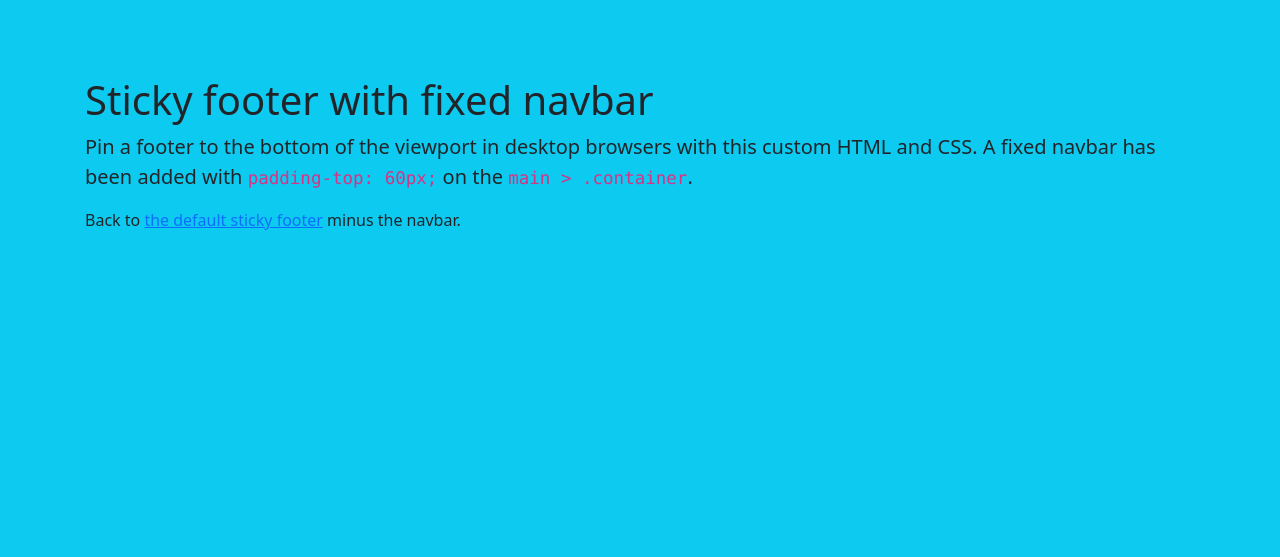
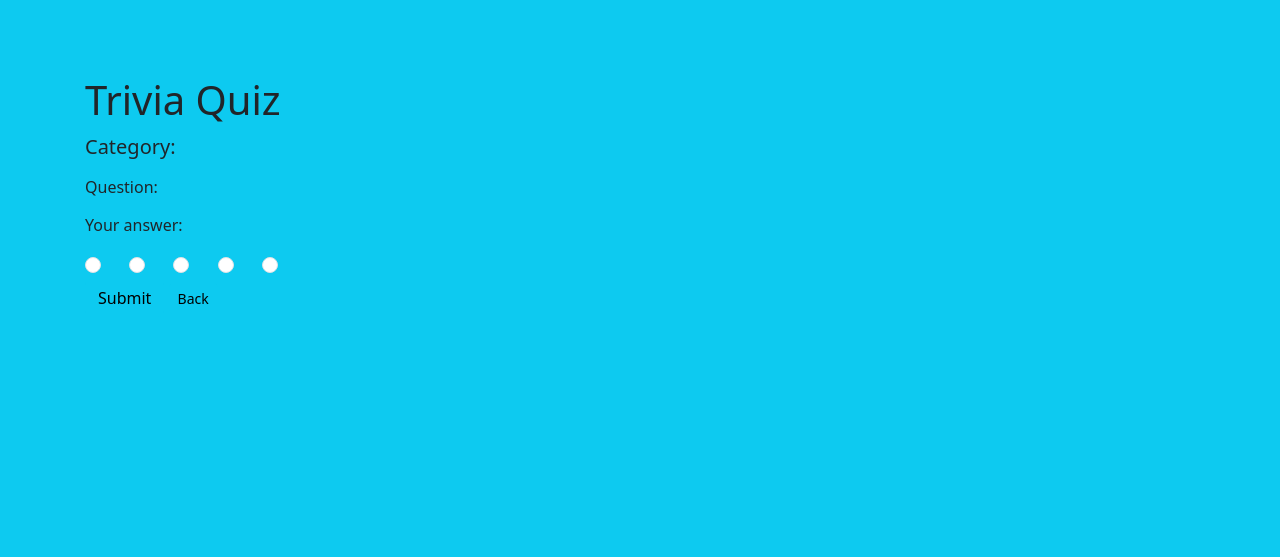
Before and after one commit to CptKay/Samy-Trivia-Quiz, a PHP site: page /index.php in a window 1280 px wide. Shown: the part 56-613 px from the top of the page. Run offline with PHP 8.4, Linux system fonts and the light colour scheme; tables that the repository leaves empty or names only in its code hold one stand-in row (values such as "Sample post"); some libraries are stand-ins or nearby versions.

Commit message:
01 questions

```diff
--- a/index.php
+++ b/index.php
@@ -126,14 +126,65 @@
 <!-- Begin page content -->
 <main class="flex-shrink-0">
   <div class="container">
-    <h1 class="mt-5">Sticky footer with fixed navbar</h1>
-    <p class="lead">Pin a footer to the bottom of the viewport in desktop browsers with this custom HTML and CSS. A fixed navbar has been added with <code class="small">padding-top: 60px;</code> on the <code class="small">main &gt; .container</code>.</p>
-    <p>Back to <a href="/docs/5.2/examples/sticky-footer/">the default sticky footer</a> minus the navbar.</p>
+  <form action="" method="post">
+
+  <?php
+
+
+$id = 801;
+
+$question = fetchQuestionById($id, $dbConn);
+    // Frage auslesen
+
+    ?>
+
+    <h1 class="mt-5">Trivia Quiz</h1>
+    <p class="lead">Category: <?php echo $question["topic"]
+?> </p>
+    <p><h6> Question: <?php echo $question["question_text"]
+?> </h6></p>
+
+<p><h7>Your answer:</h7></p>
+<div class="form-check form-check-inline">
+
+  <input class="form-check-input" type="radio" name="inlineRadioOptions" id="answer-1" value="answer-1">
+  <label class="form-check-label" for="answer-1"><?php echo $question["answer-1"]
+?></label>
+</div>
+<div class="form-check form-check-inline">
+  <input class="form-check-input" type="radio" name="inlineRadioOptions" id="answer-2" value="answer-2">
+  <label class="form-check-label" for="answer-2"><?php echo $question["answer-2"]
+?></label>
+</div>
+<div class="form-check form-check-inline">
+  <input class="form-check-input" type="radio" name="inlineRadioOptions" id="answer-3" value="answer-3">
+  <label class="form-check-label" for="answer-3"><?php echo $question["answer-3"]
+?></label>
+</div>
+<div class="form-check form-check-inline">
+  <input class="form-check-input" type="radio" name="inlineRadioOptions" id="answer-4" value="answer-4">
+  <label class="form-check-label" for="answer-4"><?php echo $question["answer-4"]
+?></label>
+</div>
+<div class="form-check form-check-inline">
+  <input class="form-check-input" type="radio" name="inlineRadioOptions" id="answer-5" value="answer-5">
+  <label class="form-check-label" for="answer-5"><?php echo $question["answer-5"]
+?></label>
+</div>
+
+</form>
+<input class="btn btn-info" type="submit" value="Submit">
+<a class="btn btn-info btn-sm" href="javascript:history.back()" role="button">Back</a>
+
   </div>
+
+
 </main>
 
 <footer class="footer mt-auto py-3 bg-light">
   <div class="container">
+
+
     <span class="text-muted">Place sticky footer content here.</span>
   </div>
 </footer>
--- a/scripts/php_includes/connector.php
+++ b/scripts/php_includes/connector.php
@@ -1,17 +1,33 @@
 <?php
+
+
+
 $dbHost = getEnv('DB_HOST');
 $dbName = getEnv('DB_NAME');
 $dbUser = getEnv('DB_USER');
 $dbPassword = getEnv('DB_PASSWORD');
 
+$dbConn = new PDO("mysql:host=$dbHost;dbname=$dbName", $dbUser, $dbPassword);
+
 try {
-  $dbConn = new PDO("mysql:host=$dbHost;dbname=$dbName", $dbUser, $dbPassword);
+  // $dbConn = new PDO("mysql:host=$dbHost;dbname=$dbName", $dbUser, $dbPassword);
   // set the PDO error mode to exception
   $dbConn->setAttribute(PDO::ATTR_ERRMODE, PDO::ERRMODE_EXCEPTION);
   echo "Connected successfully";
 } catch(PDOException $e) {
   echo "Connection failed: " . $e->getMessage();
 }
+
+function fetchQuestionById($id, $dbConn) {
+
+
+  $sqlQuery=$dbConn->query("SELECT * FROM `questions` WHERE `id` = $id");
+    $row = $sqlQuery->fetch(PDO::FETCH_ASSOC);
+
+   // print_r($row);
+
+  return $row;
+};
 
 
 // Aliases
```
Also changed, not shown: 1 other file.
